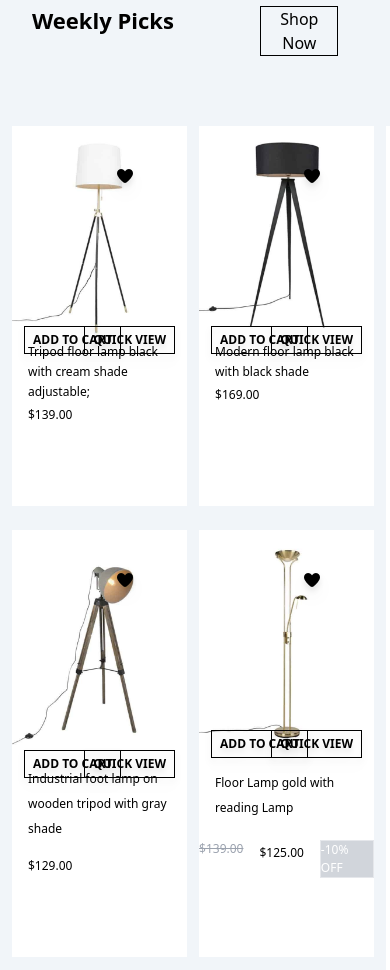
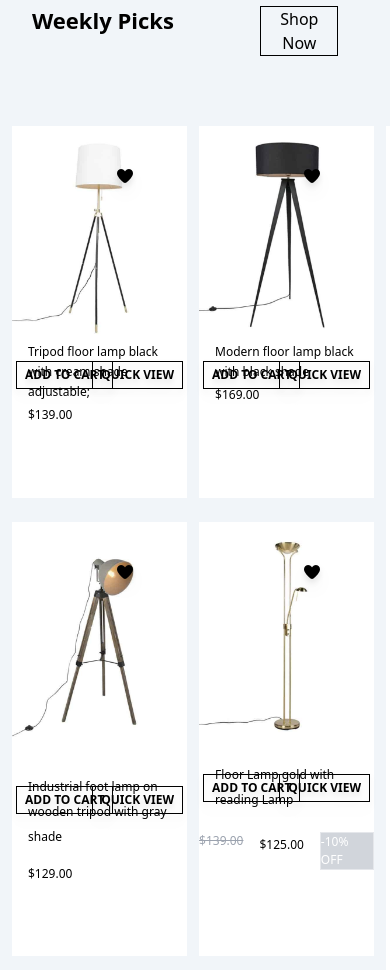
Before and after one commit to Fidence023/Rey-team, a plain HTML site: page index.html in a window 390 px wide. Shown: the part 2920-3890 px from the top of the page. Drawn offline with nearby package versions, Linux system fonts and the light colour scheme; files that its build step writes are made by us from their sources.

Commit message:
i edited the sales button

```diff
--- a/index.html
+++ b/index.html
@@ -360,15 +360,15 @@
             <i class="fa fa-heart"></i>
           </div>
           <div
-            class="flex flex-row absolute inset-0 bg-opacity-50 md:opacity-0 hover:opacity-100 transition-opacity duration-200"
+            class="flex flex-row absolute inset-0 bg-opacity-50 md:opacity-0 hover:opacity-100 transition-opacity duration-200 mt-[20%] md:mt-0"
           >
             <button
-              class="absolute top-50 md:top-80 left-3 md:left-10 text-black border border-black text-[12px] font-semibold drop-shadow-lg z-10 py-1 md:py-2 px-2 md:px-3"
+              class="absolute top-50 md:top-80 left-1 md:left-10 text-black border border-black text-[12px] font-semibold drop-shadow-lg z-10 py-1 md:py-2 px-2 md:px-3"
             >
               <a href=""> ADD TO CART</a>
             </button>
             <button
-              class="absolute top-50 md:top-80 right-3 md:right-10 text-black border border-black text-[12px] font-semibold drop-shadow-lg z-10 py-1 md:py-2 px-2 md:px-3"
+              class="absolute top-50 md:top-80 right-1 md:right-10 text-black border border-black text-[12px] font-semibold drop-shadow-lg z-10 py-1 md:py-2 px-2 md:px-3"
             >
               <a href="">QUICK VIEW</a>
             </button>
@@ -392,15 +392,15 @@
             <i class="fa fa-heart"></i>
           </div>
           <div
-            class="flex flex-row absolute inset-0 bg-opacity-50 md:opacity-0 hover:opacity-100 transition-opacity duration-200"
+            class="flex flex-row absolute inset-0 bg-opacity-50 md:opacity-0 hover:opacity-100 transition-opacity duration-200 mt-[20%] md:mt-0"
           >
             <button
-              class="absolute top-50 md:top-80 left-3 md:left-10 text-black border border-black text-[12px] font-semibold drop-shadow-lg z-10 py-1 md:py-2 px-2 md:px-3"
+              class="absolute top-50 md:top-80 left-1 md:left-10 text-black border border-black text-[12px] font-semibold drop-shadow-lg z-10 py-1 md:py-2 px-2 md:px-3"
             >
               <a href=""> ADD TO CART</a>
             </button>
             <button
-              class="absolute top-50 md:top-80 right-3 md:right-10 text-black border border-black text-[12px] font-semibold drop-shadow-lg z-10 py-1 md:py-2 px-2 md:px-3"
+              class="absolute top-50 md:top-80 right-1 md:right-10 text-black border border-black text-[12px] font-semibold drop-shadow-lg z-10 py-1 md:py-2 px-2 md:px-3"
             >
               <a href="">QUICK VIEW</a>
             </button>
@@ -424,21 +424,21 @@
             <i class="fa fa-heart"></i>
           </div>
           <div
-            class="flex flex-row absolute inset-0 bg-opacity-50 md:opacity-0 hover:opacity-100 transition-opacity duration-200"
+            class="flex flex-row absolute inset-0 bg-opacity-50 md:opacity-0 hover:opacity-100 transition-opacity duration-200 mt-[25%] md:mt-0"
           >
             <button
-              class="absolute top-50 md:top-80 left-3 md:left-10 text-black border border-black text-[12px] font-semibold drop-shadow-lg z-10 py-1 md:py-2 px-2 md:px-3 mt-5 md:mt-0"
+              class="absolute top-50 md:top-80 left-1 md:left-10 text-black border border-black text-[12px] font-semibold drop-shadow-lg z-10 py-1 md:py-2 px-2 md:px-3 mt-5 md:mt-0"
             >
               <a href=""> ADD TO CART</a>
             </button>
             <button
-              class="absolute top-50 md:top-80 right-3 md:right-10 text-black border border-black text-[12px] font-semibold drop-shadow-lg z-10 py-1 md:py-2 px-2 md:px-3 mt-5 md:mt-0"
+              class="absolute top-50 md:top-80 right-1 md:right-10 text-black border border-black text-[12px] font-semibold drop-shadow-lg z-10 py-1 md:py-2 px-2 md:px-3 mt-5 md:mt-0"
             >
               <a href="">QUICK VIEW</a>
             </button>
           </div>
           <h1
-            class="text-[12px] md:text-[18px] font-normal leading-[25.2px] px-4 mt-5 md:mt-0"
+            class="text-[12px] md:text-[18px] font-normal leading-[25.2px] px-4 mt-9 md:mt-0"
           >
             <a href="">Industrial foot lamp on wooden tripod with gray shade</a>
           </h1>
@@ -460,15 +460,15 @@
             <i class="fa fa-heart"></i>
           </div>
           <div
-            class="flex flex-row absolute inset-0 bg-opacity-50 md:opacity-0 hover:opacity-100 transition-opacity duration-200"
+            class="flex flex-row absolute inset-0 bg-opacity-50 md:opacity-0 hover:opacity-100 transition-opacity duration-200 mt-[30%] md:mt-0"
           >
             <button
-              class="absolute top-50 md:top-80 left-3 md:left-10 text-black border border-black text-[12px] font-semibold drop-shadow-lg z-10 py-1 md:py-2 px-2 md:px-3"
+              class="absolute top-50 md:top-80 left-1 md:left-10 text-black border border-black text-[12px] font-semibold drop-shadow-lg z-10 py-1 md:py-2 px-2 md:px-3"
             >
               <a href=""> ADD TO CART</a>
             </button>
             <button
-              class="absolute top-50 md:top-80 right-3 md:right-10 text-black border border-black text-[12px] font-semibold drop-shadow-lg z-10 py-1 md:py-2 px-2 md:px-3"
+              class="absolute top-50 md:top-80 right-1 md:right-10 text-black border border-black text-[12px] font-semibold drop-shadow-lg z-10 py-1 md:py-2 px-2 md:px-3"
             >
               <a href="">QUICK VIEW</a>
             </button>
```
Also changed, not shown: src/output.css.
